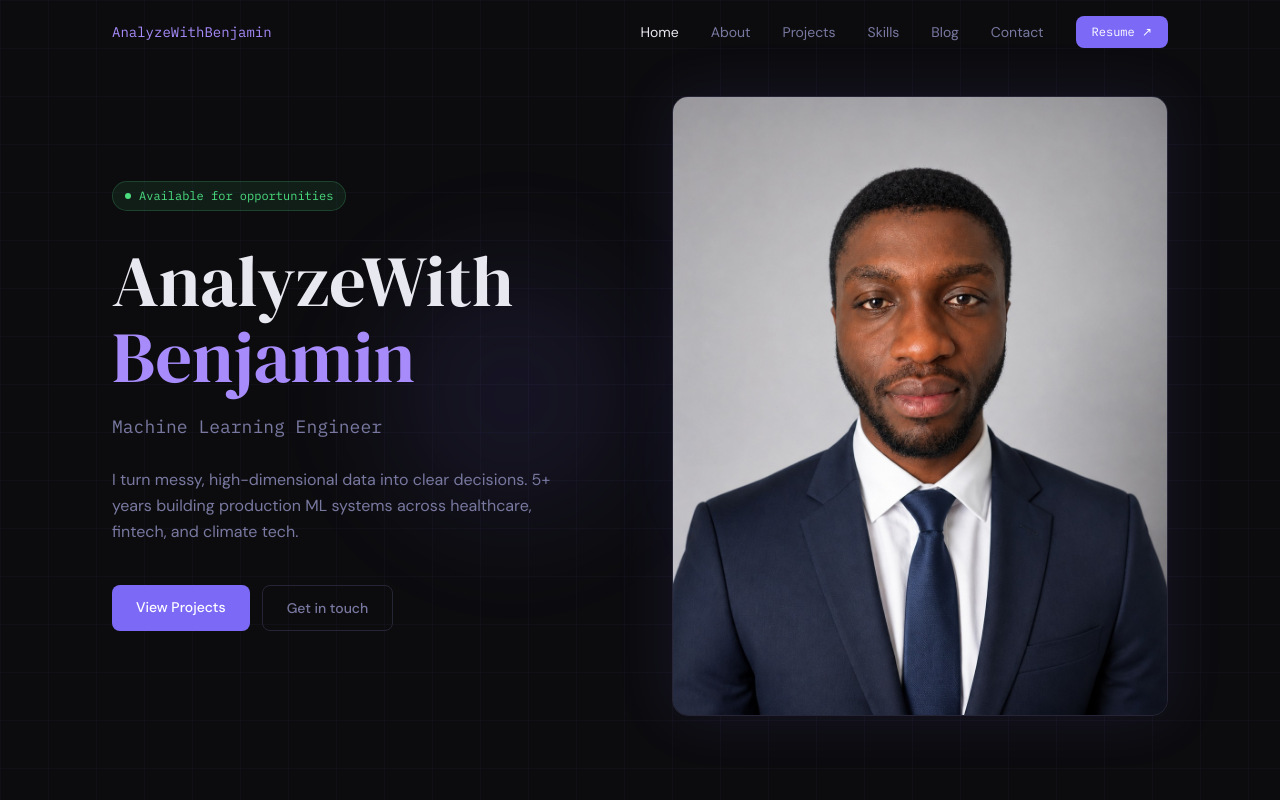
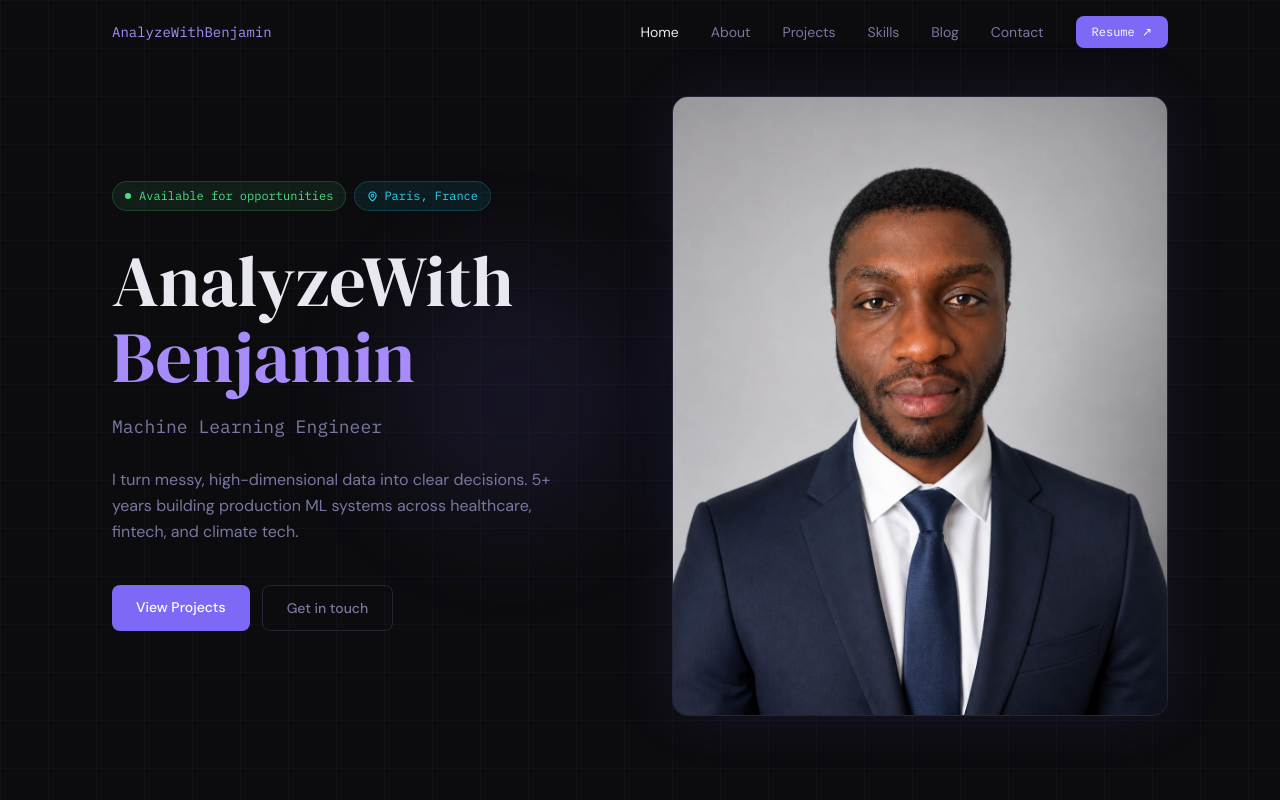
Before and after one commit to eakelvin/ben-kusi, a Next.js app: page / in a window 1280 px wide. Shown: the top 800 px of the page. Built offline with nearby package versions, Linux system fonts and the light colour scheme.

Commit message:
add location

```diff
--- a/src/components/sections/About.tsx
+++ b/src/components/sections/About.tsx
@@ -18,7 +18,7 @@ export function About() {
             </p>
             <p className="text-base leading-relaxed" style={{ color: "var(--text-muted)" }}>
               {/* Over five years, I&apos;ve had the privilege of working on problems that matter: <span style={{ color: "var(--text)" }}>predicting disease risk for millions of patients, stopping financial fraud in milliseconds, and helping companies understand their carbon footprint</span> down to the building level. */}
-              Currently, I am a Research Engineer Intern at the Institut de Chimie Physique (Université Paris-Saclay / CNRS), where I apply machine learning and Python to improve computational efficiency. This role has strengthened my analytical thinking and problem-solving skills in technical environments.
+              Currently based in <span style={{ color: "var(--text)" }}>Paris, France</span>, I am a Research Engineer Intern at the Institut de Chimie Physique (Université Paris-Saclay / CNRS), where I apply machine learning and Python to improve computational efficiency. This role has strengthened my analytical thinking and problem-solving skills in technical environments.
             </p>
             <div className="text-base leading-relaxed" style={{ color: "var(--text-muted)" }}>
               <p className="mb-3">Previously, I:</p>
--- a/src/components/sections/Hero.tsx
+++ b/src/components/sections/Hero.tsx
@@ -51,14 +51,24 @@ export function Hero() {
       <div className="relative z-10 max-w-6xl mx-auto px-6 lg:px-12 py-24">
         <div className="grid lg:grid-cols-2 gap-16 items-center">
           <div>
-            {/* Status badge */}
-            <div className="inline-flex items-center gap-2 px-3 py-1.5 rounded-full mb-8 text-xs font-mono"
+            {/* Status badges */}
+            <div className="flex flex-wrap gap-2 mb-8">
+              <div className="inline-flex items-center gap-2 px-3 py-1.5 rounded-full text-xs font-mono"
                 style={{ background: "rgba(74,222,128,0.08)", border: "1px solid rgba(74,222,128,0.2)", color: "var(--green)" }}>
                 <span className="relative flex h-1.5 w-1.5">
                   <span className="animate-ping-slow absolute inline-flex h-full w-full rounded-full opacity-75" style={{ background: "var(--green)" }} />
                   <span className="relative inline-flex rounded-full h-1.5 w-1.5" style={{ background: "var(--green)" }} />
                 </span>
                 Available for opportunities
+              </div>
+              <div className="inline-flex items-center gap-1.5 px-3 py-1.5 rounded-full text-xs font-mono"
+                style={{ background: "rgba(34,211,238,0.08)", border: "1px solid rgba(34,211,238,0.2)", color: "var(--cyan)" }}>
+                <svg width="11" height="11" viewBox="0 0 24 24" fill="none" stroke="currentColor" strokeWidth="2.2" strokeLinecap="round" strokeLinejoin="round" aria-hidden>
+                  <path d="M20 10c0 6-8 12-8 12s-8-6-8-12a8 8 0 0 1 16 0z" />
+                  <circle cx="12" cy="10" r="3" />
+                </svg>
+                Paris, France
+              </div>
             </div>
 
             <h1 className="font-display text-5xl lg:text-7xl mb-4 leading-[1.05]" style={{ color: "var(--text)" }}>
```
Lines whose indentation alone changed are shown as unchanged.
